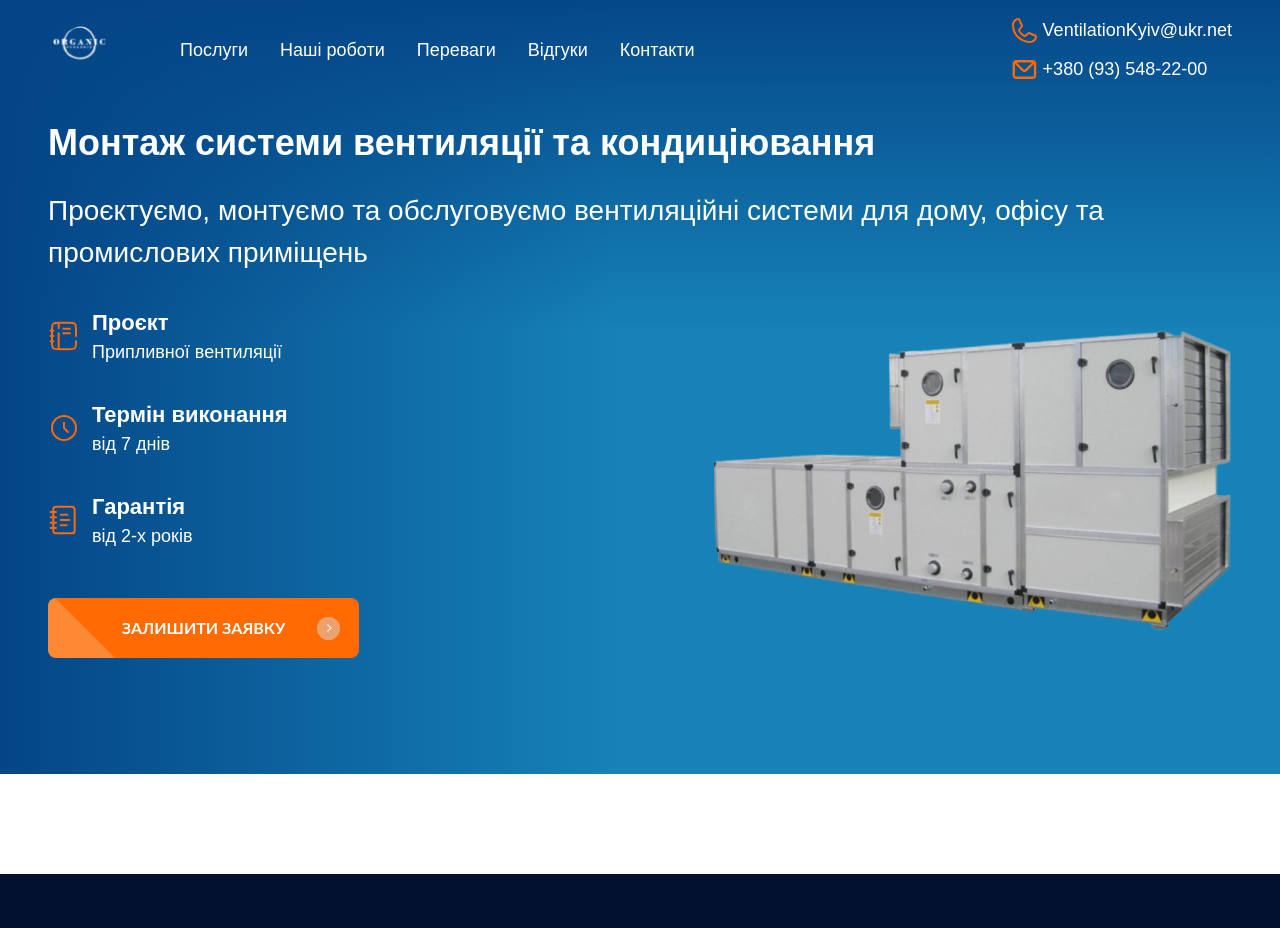
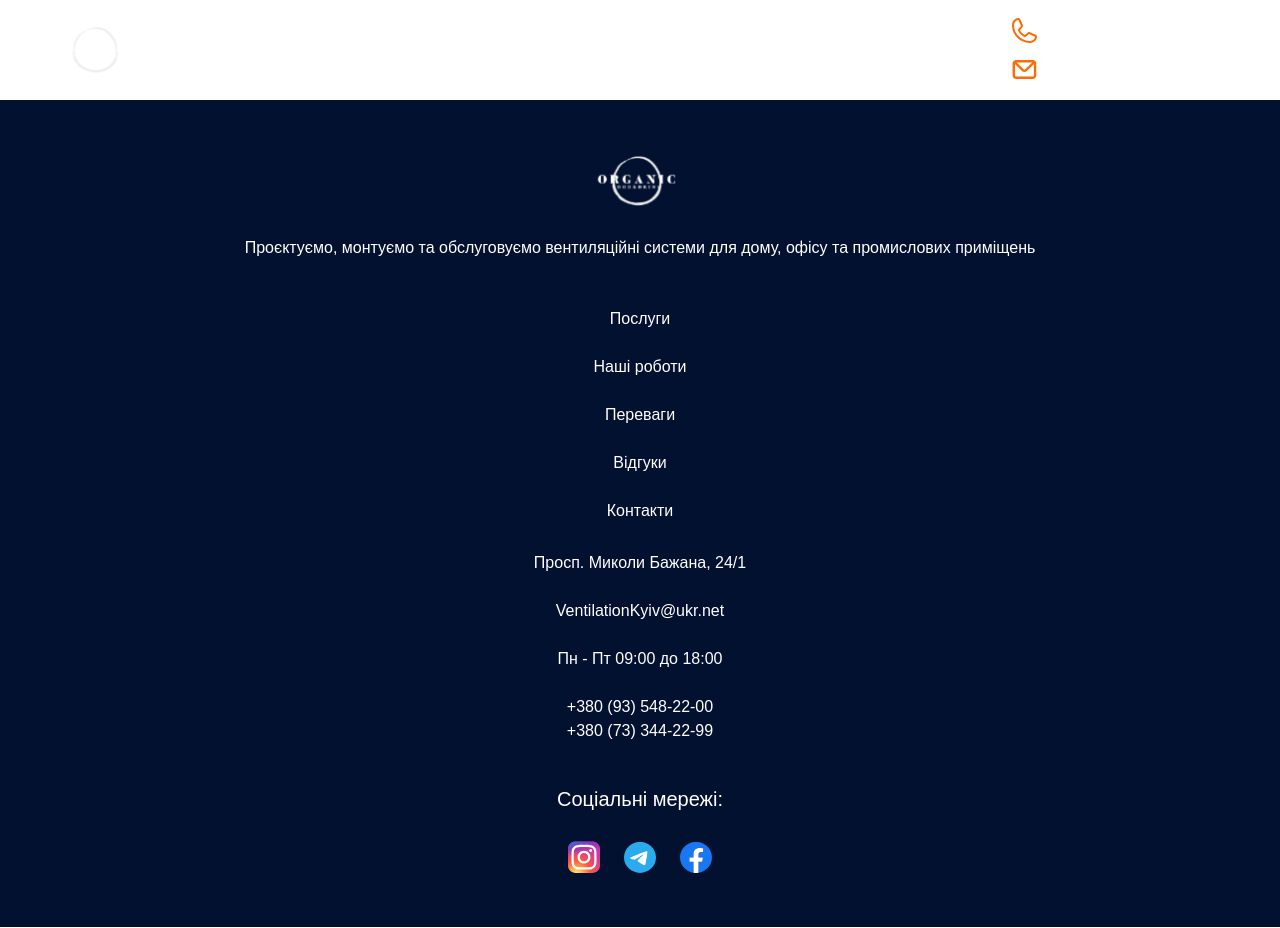
Before and after one commit to VitaliiBarabash1990/ventilation-system, a Next.js app: page / in a window 1280 px wide. Shown: the top 928 px of the page. Built offline with nearby package versions, Linux system fonts and the light colour scheme.

Commit message:
add_footer_resize

```diff
--- a/src/app/page.tsx
+++ b/src/app/page.tsx
@@ -9,8 +9,8 @@ import Services from "@/components/Services/Services";
 export default function Home() {
 	return (
 		<>
-			<Hero />
-			{/* <Services />
+			{/* <Hero />
+			<Services />
 			<OurWorks />
 			<Benefits />
 			<Partners />
--- a/src/components/Footer/Footer.module.css
+++ b/src/components/Footer/Footer.module.css
@@ -1,19 +1,37 @@
 .Footer__section {
 	background-color: var(--background-footer);
-	padding-top: 54px;
+	padding-top: 27px;
 	padding-bottom: 54px;
+}
+.Footer__section_wraper {
+	display: flex;
+	flex-direction: column;
+	align-items: center;
 }
 .Footer__section_title {
 	font-family: var(--font-family);
 	font-weight: 400;
-	font-size: 24px;
+	font-size: 16px;
 	color: var(--white);
 }
 .Footer__section_footer_text {
 	font-family: var(--font-family);
 	font-weight: 400;
-	font-size: 24px;
+	font-size: 16px;
 	color: var(--white);
+}
+.Footer__section_descr_item {
+	display: flex;
+	flex-direction: row;
+	align-items: center;
+	justify-content: center;
+}
+.Footer__section_descr_item:last-child {
+	display: none;
+}
+.Footer__container_logo {
+	width: 100px;
+	height: 54px;
 }
 .Footer__container_soc_icon {
 	width: 32px;
@@ -26,16 +44,64 @@
 	font-size: 16px;
 	color: var(--white);
 }
+.Footer__mob_section {
+	width: 100%;
+}
+.Footer__mob_section_footer_text {
+	font-family: var(--font-family);
+	font-weight: 400;
+	font-size: 20px;
+	text-align: center;
+	color: #fff;
+	margin-bottom: 27px;
+}
+.Footer__mob_section_soc_icon_list {
+	display: flex;
+	flex-direction: row;
+	justify-content: center;
+	gap: 24px;
+}
+.Footer__mob_section_soc_icon_item {
+	width: 32px;
+	height: 32px;
+}
+
+.Footer__section_footer_descr_list {
+	margin-bottom: 47px;
+}
+.Footer__container_logo,
+.Footer__section_footer_list {
+	margin-bottom: 28px;
+}
+.Footer__section_footer_list {
+	display: flex;
+	flex-direction: column;
+	gap: 24px;
+}
+.Footer__section_footer_address_list {
+	display: flex;
+	flex-direction: column;
+	gap: 24px;
+	margin-bottom: 41px;
+}
+.Footer__section_footer_address_item {
+	display: flex;
+	flex-direction: column;
+}
+@media screen and (min-width: 768px) {
+	.Footer__section {
+		padding-top: 54px;
+	}
+}
+@media screen and (min-width: 1280px) {
+}
+
 @media screen and (min-width: 1440px) {
 	.Footer__section_wraper {
 		display: flex;
 		flex-direction: row;
 		justify-content: flex-start;
 		gap: 105px;
-	}
-	.Footer__container_logo {
-		width: 100px;
-		height: 54px;
 	}
 
 	.Footer__section_footer_text,
@@ -73,4 +139,7 @@
 		align-items: flex-start;
 		gap: 32px;
 	}
+	.Footer__mob_section {
+		display: none;
+	}
 }
--- a/src/components/Footer/Footer.tsx
+++ b/src/components/Footer/Footer.tsx
@@ -85,6 +85,37 @@ const Footer = () => {
 							<Link href="tel:+380733442299">+380 (73) 344-22-99</Link>
 						</li>
 					</ul>
+					<div className={s.Footer__mob_section}>
+						<p className={s.Footer__mob_section_footer_text}>
+							Соціальні мережі:
+						</p>
+						<ul className={s.Footer__mob_section_soc_icon_list}>
+							<li className={s.Footer__mob_section_soc_icon_item}>
+								<Link href="http://instagram.com" target="_blank">
+									<svg className={s.Footer__mob_section_soc_icon}>
+										<title>button_errow</title>
+										<image href="/soc_icon/instagram.svg" x="0" y="0" />
+									</svg>
+								</Link>
+							</li>
+							<li className={s.Footer__mob_section_soc_icon_item}>
+								<Link href="http://telegram.com" target="_blank">
+									<svg className={s.Footer__mob_section_soc_icon}>
+										<title>button_errow</title>
+										<image href="/soc_icon/telegram.svg" x="0" y="0" />
+									</svg>
+								</Link>
+							</li>
+							<li className={s.Footer__mob_section_soc_icon_item}>
+								<Link href="http://facebook.com" target="_blank">
+									<svg className={s.Footer__mob_section_soc_icon}>
+										<title>button_errow</title>
+										<image href="/soc_icon/facebook.svg" x="0" y="0" />
+									</svg>
+								</Link>
+							</li>
+						</ul>
+					</div>
 				</div>
 			</div>
 		</div>
--- a/src/components/Hero/Hero.module.css
+++ b/src/components/Hero/Hero.module.css
@@ -84,7 +84,7 @@
 	justify-content: center;
 	gap: 20px;
 	position: relative;
-	max-width: 311px;
+	max-width: 358px;
 }
 
 .Hero__section_button_icon {
--- a/src/components/Navigation/Navigation.module.css
+++ b/src/components/Navigation/Navigation.module.css
@@ -87,14 +87,14 @@
 	.Navigation__container_address_item {
 		font-size: 18px;
 	}
+	.Navigation__logo {
+		width: 100px;
+		height: 50px;
+	}
 }
 @media screen and (min-width: 1440px) {
 	.Navigation__container_nav_item,
 	.Navigation__container_address_item {
 		font-size: 18px;
 	}
-	.Navigation__logo {
-		width: 100px;
-		height: 50px;
-	}
 }
```
